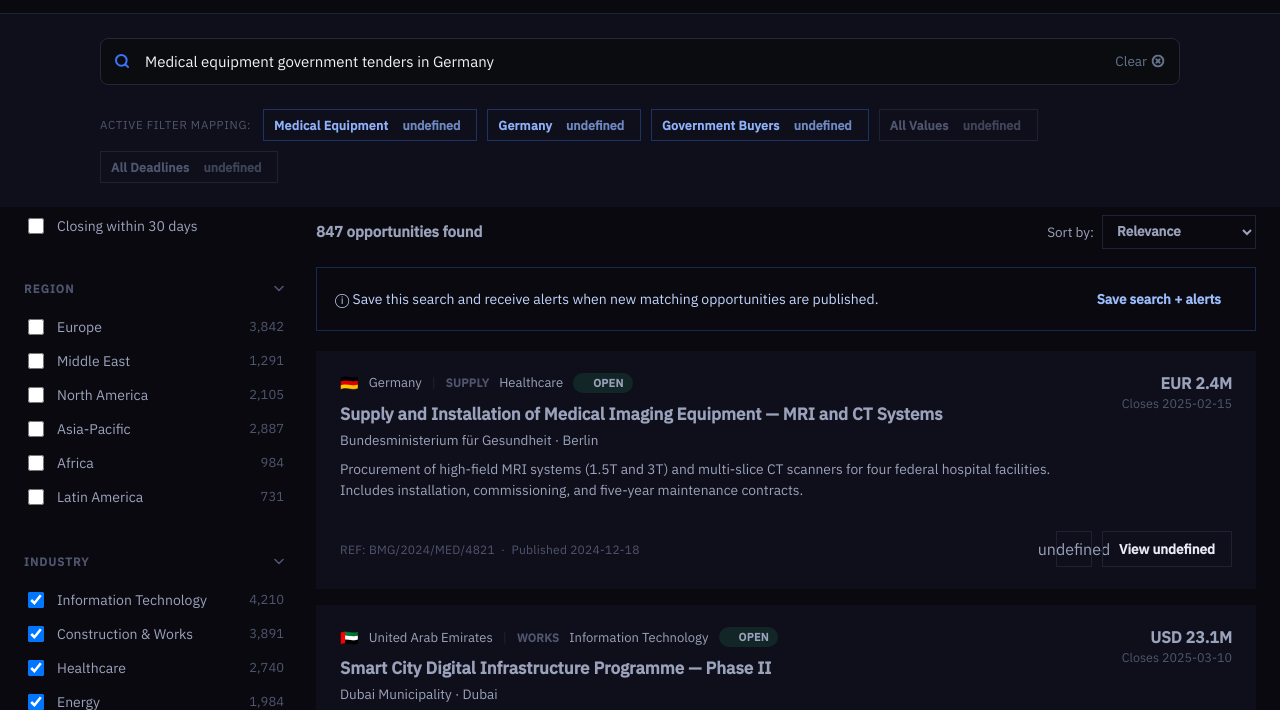
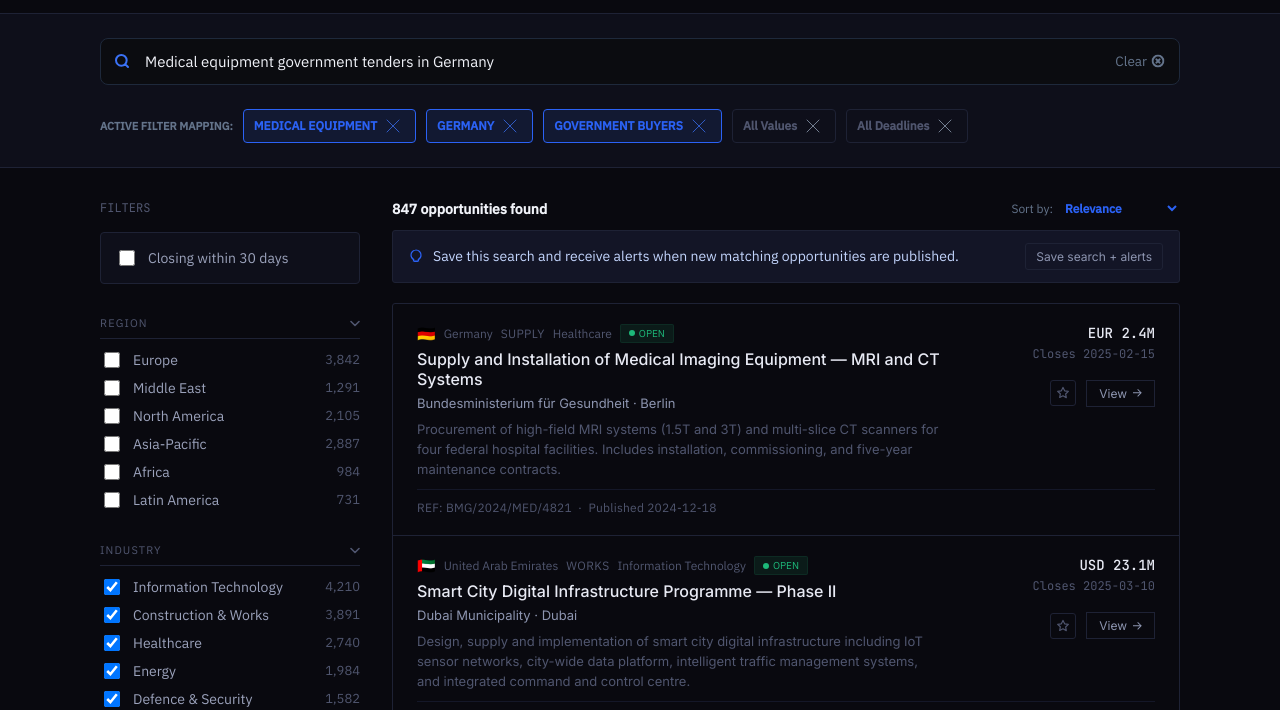
Before and after one commit to zaidwork72-ui/tendersandbids, a plain HTML site: page pages/tenders/tenderlisting.html in a window 1280 px wide. Shown: the part 57-767 px from the top of the page. Drawn offline with nearby package versions, Linux system fonts and the light colour scheme.

Commit message:
tenderPage

```diff
--- a/css/components.css
+++ b/css/components.css
@@ -694,30 +694,29 @@
   align-items:center;
   flex-wrap:wrap;
   gap:10px;
-  font-size: 12.5px;
+  font-size: 11px;
 }
 .active-filter .label{
-  color: var(--text-faint);
-  letter-spacing:.06em;
+  color: var(--login-input);
   text-transform:uppercase;
-  font-size:11.5px;
-  margin-right:2px;
+  font-size:11px;
+  font-weight: 600;
 }
 .filter-tag{
   display:inline-flex;
   align-items:center;
-  gap:8px;
-  padding:6px 10px;
-  border-radius: var(--radius-s);
-  font-size:12.5px;
+  gap:var(--space-4);
+  padding: var(--space-4) var(--space-10);
+  border-radius: 4px;
+  font-size:12px;
   font-weight:600;
-  letter-spacing:.02em;
   border:1px solid transparent;
 }
 .filter-tag.active{
-  background: var(--blue-soft);
-  color: #8fb1fb;
-  border-color: rgba(59,114,246,0.35);
+  background: rgba(59, 114, 246, 0.11);
+  color: var(--primary);
+  border: 1px solid var(--primary);
+  text-transform: uppercase;
 }
 .filter-tag.inactive{
   background: var(--surface-2);
@@ -730,32 +729,62 @@
   display:flex;
   color: inherit;
   opacity:.75;
+  padding: 0;
 }
 .filter-tag button:hover{ opacity:1; }
 
 /* --- Sidebar filter groups --- */
+.sidebar{
+    display: flex;
+    flex-direction: column;
+}
+
+.textTitle{
+    text-transform: uppercase;
+    color: var(--text-faint);
+    font-weight: 400;
+    font-size: 12px;
+    font-family: var(--font-mono);
+}
+
 .filter-block{
   border-bottom:1px solid var(--border-soft);
-  padding: 20px 0;
+  padding-top: var(--space-24);
 }
-.filter-block:first-child{ padding-top:0; }
+.filter-block:first-child{
+    padding-top:0;
+}
+
+.filterssss{
+    padding-top: var(--space-10);
+    display: flex;
+    flex-direction: column;
+    gap: var(--space-6);
+}
+
+.filterssss .region-filters{
+    display: flex;
+    flex-direction: column;
+    gap: var(--space-6);
+}
+
 .filter-block-title{
   display:flex;
   align-items:center;
   justify-content:space-between;
-  font-size:11.5px;
+  font-size:11px;
   letter-spacing:.1em;
   color: var(--text-faint);
   text-transform:uppercase;
-  font-weight:600;
-  margin-bottom:14px;
+  font-weight:400;
   cursor:pointer;
+  padding: var(--space-8) 0;
+  border-bottom: 1px solid var(--border);
 }
 .checkbox-row{
   display:flex;
   align-items:center;
   justify-content:space-between;
-  padding:6px 0;
   font-size:14px;
   color: var(--text-dim);
   cursor:pointer;
@@ -784,10 +813,10 @@
   align-items:center;
   justify-content:space-between;
   gap:16px;
-  background: var(--blue-soft);
-  border:1px solid rgba(59,114,246,0.3);
-  border-radius: var(--radius-m);
-  padding:14px 18px;
+  background: var(--panel);
+  border:1px solid var(--border);
+  border-radius: var(--radius-3);
+  padding:var(--space-12) var(--space-16);
   color:#c3d5fd;
   font-size:14px;
   margin-bottom:20px;
@@ -797,15 +826,17 @@
   align-items:center;
   gap:10px;
 }
+
 .btn-outline-blue{
   background:transparent;
-  border:1px solid var(--blue);
-  color:#9cbcfb;
-  padding:8px 16px;
-  border-radius: var(--radius-s);
-  font-size:13.5px;
-  font-weight:600;
+  border:1px solid var(--border);
+  color:var(--text-muted);
+  padding:5px var(--space-10);
+  border-radius: var(--radius-3);
+  font-size:12px;
+  font-weight:400;
   white-space:nowrap;
+  font-family: var(--font-ui);
 }
 .btn-outline-blue:hover{ background: rgba(59,114,246,0.12); }
 
@@ -813,122 +844,211 @@
 .badge{
   display:inline-flex;
   align-items:center;
-  gap:5px;
-  padding:3px 9px;
-  border-radius: 20px;
-  font-size:11px;
-  font-weight:700;
-  letter-spacing:.03em;
+  gap:var(--space-4);
+  padding: var(--space-2) var(--space-8);
+  border-radius: var(--radius-xs);
+  font-size:10px;
+  font-weight:400;
   text-transform:uppercase;
 }
-.badge .dot{ width:6px; height:6px; border-radius:50%; }
-.badge.open{ background: rgba(51,207,138,0.12); color: var(--green); }
-.badge.open .dot{ background: var(--green); }
-.badge.closing{ background: rgba(230,168,58,0.12); color: var(--amber); }
-.badge.closing .dot{ background: var(--amber); }
+.badge .dot {
+    width: 6px;
+    height: 6px;
+    border-radius: 50%;
+    display: flex;
+    justify-content: center;
+    align-items: center;
+}
+
+.badge.open {
+    background: rgba(29, 185, 122, 0.1);
+    color: rgba(29, 185, 122, 1);
+    border: 1px solid rgba(29, 185, 122, 0.1);
+}
+
+.badge.open .dot {
+    background: rgba(29, 185, 122, 1);
+}
+
+.badge.closing {
+    background: #E8972A1F;
+    color: #E8972A;
+    border: 1px solid #E8972A4D;
+}
+
+.badge.closing .dot {
+    background: #E8972A;
+}
 
 .tag-pill{
-  font-size:11.5px;
-  font-weight:600;
-  letter-spacing:.03em;
-  color: var(--text-faint);
+  font-size:12px;
+  font-weight:400;
+  letter-spacing:.03em;;
   text-transform:uppercase;
 }
 
 /* --- Tender card --- */
 .tender-card{
-  border:1px solid var(--border-soft);
+  border-bottom: 1px solid var(--border);
   border-radius: var(--radius-l);
-  background: var(--surface);
-  padding: 22px 24px;
-  margin-bottom:16px;
+  background: transparent;
+  padding: var(--space-20) var(--space-24);
   transition: border-color .15s ease;
 }
-.tender-card:hover{ border-color: var(--border); }
+
+.tender-list .tender-card:last-child{
+    border-bottom: none;
+}
+
+.tender-card:hover{
+  border-color: var(--border);
+}
+
+/* --- Top section --- */
 .tender-card-top{
   display:flex;
   align-items:flex-start;
   justify-content:space-between;
-  gap:16px;
+  gap:32px;
 }
+
+/* --- Left section --- */
+.tender-card-left{
+  flex:1;
+  min-width:0;
+}
+
+/* --- Right section --- */
+.tender-card-right{
+  flex-shrink:0;
+  display:flex;
+  flex-direction:column;
+  align-items:flex-end;
+  min-width:180px;
+}
+
+/* --- Meta --- */
 .tender-meta-line{
   display:flex;
   align-items:center;
-  gap:10px;
+  gap:var(--space-8);
+  font-size:12px;
+  color:rgba(80, 86, 111, 1);
+  font-weight: 400;
+  margin-bottom: var(--space-6);
+}
+
+.tender-meta-line .flag{
+  font-size:15px;
+}
+
+.tender-meta-line .sep{
+  color:var(--border);
+}
+
+
+/* --- Title --- */
+.tender-title{
+  font-size:16px;
+  font-weight:500;
+  font-family: var(--font-ui);
+  color: var(--text);
+}
+
+/* --- Buyer --- */
+.tender-buyer{
   font-size:13px;
-  color: var(--text-dim);
-  margin-bottom:10px;
+  font-weight: 400;
+  font-family: var(--font-ui);
+  color:var(--text-muted);
+  padding-top: var(--space-6);
 }
-.tender-meta-line .flag{ font-size:15px; }
-.tender-meta-line .sep{ color: var(--border); }
+
+/* --- Description --- */
+.tender-desc{
+  font-size:13px;
+  color:var(--text-faint);
+  line-height:1.55;
+  font-family: var(--font-ui);
+  padding-top: var(--space-8);
+}
+
+/* --- Value --- */
 .tender-value{
   text-align:right;
-  font-weight:700;
-  font-size:16px;
+  font-weight:500;
+  font-size:14px;
   white-space:nowrap;
+  font-family: var(--font-mono);
+  color: var(--text);
 }
+
+/* --- Closing date --- */
 .tender-closes{
   text-align:right;
-  font-size:12.5px;
-  color: var(--text-faint);
-  margin-top:2px;
+  font-size:12px;
+  color:var(--text-faint);
+  margin-top:var(--space-4);
+  font-family: var(--font-mono);
 }
-.tender-closes.urgent{ color: var(--amber); }
-.tender-title{
-  font-size:17px;
-  font-weight:600;
-  margin: 2px 0 6px;
+
+.tender-closes.urgent{
+  color:var(--amber);
 }
-.tender-title:hover{ color: var(--blue); cursor:pointer; }
-.tender-buyer{
-  font-size:13.5px;
-  color: var(--text-dim);
-  margin-bottom:10px;
-}
-.tender-desc{
-  font-size:13.8px;
-  color: var(--text-dim);
-  line-height:1.55;
-  max-width: 760px;
-  margin-bottom:16px;
-}
-.tender-card-bottom{
-  display:flex;
-  align-items:center;
-  justify-content:space-between;
-  border-top: 1px dashed var(--border-soft);
-  padding-top:14px;
-}
-.tender-ref{
-  font-family: var(--mono);
-  font-size:12px;
-  color: var(--text-faint);
-  letter-spacing:.02em;
-}
+
+/* --- Actions --- */
 .tender-actions{
   display:flex;
   align-items:center;
   gap:10px;
+  margin-top:18px;
 }
+
 .icon-btn{
-  width:36px; height:36px;
-  display:flex; align-items:center; justify-content:center;
+  padding: 5px;
+  display:flex;
+  align-items:center;
+  justify-content:center;
   border:1px solid var(--border);
-  border-radius: var(--radius-s);
-  background: var(--surface-2);
-  color: var(--text-dim);
+  border-radius:var(--radius-3);
 }
-.icon-btn:hover{ color: var(--amber); border-color: var(--amber); }
+
+.icon-btn:hover{
+  color:var(--amber);
+  border-color:var(--amber);
+}
+
 .btn-view{
   display:flex;
   align-items:center;
   gap:6px;
   border:1px solid var(--border);
-  background: var(--surface-2);
-  color: var(--text);
-  padding:8px 16px;
-  border-radius: var(--radius-s);
-  font-size:13.5px;
-  font-weight:600;
+  background:var(--surface-2);
+  color:var(--text-muted);
+  padding:5px var(--space-12);
+  border-radius:var(--radius-s);
+  font-size:12px;
+  font-weight:400;
+  font-family: var(--font-ui);
 }
-.btn-view:hover{ border-color: var(--blue); color:#9cbcfb; }
+
+.btn-view:hover{
+  border-color:var(--blue);
+  color:#9cbcfb;
+}
+
+/* --- Bottom section --- */
+.tender-card-bottom{
+  display:flex;
+  align-items:center;
+  border-top:1px solid var(--border-inner);
+  padding-top:var(--space-10);
+  margin-top:var(--space-10);
+}
+
+.tender-ref{
+  font-family:var(--mono);
+  font-size:12px;
+  color:var(--text-faint);
+  letter-spacing:.02em;
+}
--- a/css/global.css
+++ b/css/global.css
@@ -123,6 +123,7 @@ a {
     --radius-sm: 4px;
     --radius-md: 6px;
     --radius-8: 8px;
+    --radius-3: 3px;
 
     --content: 1240px;
     --header-pad-x: var(--space-100);
--- a/css/style.css
+++ b/css/style.css
@@ -439,14 +439,14 @@
 }
 
 .wallet-box {
-    padding: var(--space-16);
+    padding: var(--space-8);
     background: var(--surface);
     border: 1px solid var(--border);
     border-radius: var(--radius-xs);
 }
 
 .wallet-box p + p {
-    margin-top: var(--space-16);
+    margin-top: var(--space-8);
     font-size: 14px;
     line-height: 20.8px;
     color: var(--text-body);
@@ -483,7 +483,7 @@
 
 
 .trusted-section {
-    margin-top: 40px;
+    margin-top: 48px;
 }
 
 .trusted-heading {
@@ -644,6 +644,7 @@
 .main-search{
     background-color: var(--surface);
     padding: var(--space-24) 0;
+    border-bottom: 1px solid var(--border);
 }
 
 .main-search .main-shell{
@@ -657,12 +658,14 @@
   display:grid;
   grid-template-columns: 260px 1fr;
   gap: 32px;
-  padding: 8px 24px 60px;
+  padding-top: var(--space-32);
+  padding-bottom: var(--space-100);
 }
 
 .sidebar{
   align-self:start;
 }
+
 .sidebar-title{
   font-size:11.5px;
   letter-spacing:.1em;
@@ -677,38 +680,42 @@
   gap:10px;
   font-size:14px;
   color: var(--text-dim);
-  padding-bottom:18px;
-  border-bottom:1px solid var(--border-soft);
-  margin-bottom:6px;
+  padding: var(--space-14);
+  border: 1px solid var(--border);
+  background-color: var(--surface);
+  border-radius: var(--radius-sm);
+  margin-top: var(--space-16);
 }
 .top-checkbox input{
   width:16px; height:16px;
   accent-color: var(--blue);
 }
 
+
 .results-header{
   display:flex;
   align-items:center;
   justify-content:space-between;
-  margin-bottom:18px;
+  margin-bottom:var(--space-12);
 }
 .results-count{
-  font-size:15px;
+  font-size:14px;
   font-weight:600;
+  color: var(--login-title-text);
 }
 .sort-control{
   display:flex;
   align-items:center;
   gap:8px;
-  font-size:13.5px;
-  color: var(--text-dim);
+  font-size:12px;
+  font-weight: 400;
+  color: var(--login-input);
 }
 .sort-control select{
   background: var(--surface-2);
-  border:1px solid var(--border);
-  color: var(--blue);
+  border:none;
+  color: var(--primary);
   font-weight:600;
-  padding:6px 10px;
   border-radius: var(--radius-s);
   outline:none;
 }
@@ -716,4 +723,6 @@
 .tender-list{
   display:flex;
   flex-direction:column;
+  border: 1px solid var(--border);
+  border-radius: var(--radius-3);
 }
--- a/js/components.js
+++ b/js/components.js
@@ -93,7 +93,9 @@ fileSearch: '<svg width="24" height="24" fill="none" xmlns="http://www.w3.org/20
 lockKey: '<svg width="24" height="24" fill="none" xmlns="http://www.w3.org/2000/svg"><path d="M12 17a1 1 0 1 0 0-2 1 1 0 0 0 0 2Z" stroke="#9BA2BB" stroke-linecap="round" stroke-linejoin="round"/><path d="M19 10H5a2 2 0 0 0-2 2v8a2 2 0 0 0 2 2h14a2 2 0 0 0 2-2v-8a2 2 0 0 0-2-2ZM7 10V7a5 5 0 1 1 10 0v3" stroke="#9BA2BB" stroke-linecap="round" stroke-linejoin="round"/></svg>',
 multiple: '<svg width="24" height="24" fill="none" xmlns="http://www.w3.org/2000/svg"><path d="m12 15 2 2 4-4" stroke="#9BA2BB" stroke-linecap="round" stroke-linejoin="round"/><path d="M20 8H10a2 2 0 0 0-2 2v10a2 2 0 0 0 2 2h10a2 2 0 0 0 2-2V10a2 2 0 0 0-2-2Z" stroke="#9BA2BB" stroke-linecap="round" stroke-linejoin="round"/><path d="M4 16c-1.1 0-2-.9-2-2V4c0-1.1.9-2 2-2h10c1.1 0 2 .9 2 2" stroke="#9BA2BB" stroke-linecap="round" stroke-linejoin="round"/></svg>',
 blueX: '<svg width="24" height="24" fill="none" xmlns="http://www.w3.org/2000/svg"><path d="M18 6 6 18M6 6l12 12" stroke="#3B72F6" stroke-linecap="round" stroke-linejoin="round"/></svg>',
-greyX: '<svg width="24" height="24" fill="none" xmlns="http://www.w3.org/2000/svg"><path d="M18 6 6 18M6 6l12 12" stroke="#94A3B8" stroke-linecap="round" stroke-linejoin="round"/></svg>'
+greyX: '<svg width="24" height="24" fill="none" xmlns="http://www.w3.org/2000/svg"><path d="M18 6 6 18M6 6l12 12" stroke="#94A3B8" stroke-linecap="round" stroke-linejoin="round"/></svg>',
+favourite:'<svg width="14" height="14" fill="none" xmlns="http://www.w3.org/2000/svg"><path d="m6.995 1.499 1.65 3.348 3.697.54-2.678 2.608.63 3.687-3.299-1.938-3.297 1.739.63-3.688-2.68-2.409 3.698-.54L6.996 1.5Z" stroke="#50566F" stroke-width="1.199" stroke-linejoin="round"/></svg>',
+viewArrow: '<svg width="9" height="8" fill="none" xmlns="http://www.w3.org/2000/svg"><path d="m4.952 7.636-.657-.647 2.702-2.702H0v-.938h6.997L4.295.656 4.952 0 8.77 3.818 4.952 7.636Z" fill="#8D95B0"/></svg>'
 };
 
 function renderNavbar() {
--- a/js/main.js
+++ b/js/main.js
@@ -212,18 +212,21 @@ document.addEventListener("DOMContentLoaded", () => {
 function renderActiveFilters() {
   const wrap = document.getElementById("active-filter");
   if (!wrap) return;
+
   wrap.innerHTML = `
     <span class="label">Active filter mapping:</span>
+
     ${tenderListingPage.activeFilter
       .map(
         (f) => `
-      <span class="filter-tag ${f.active ? "active" : "inactive"}">
-        ${f.name}
-        <button type="button" aria-label="Remove ${f.name}">
-          ${f.active ? icons.closeBlue : icons.closeGrey}
-        </button>
-      </span>
-    `
+          <span class="filter-tag ${f.active ? "active" : "inactive"}">
+            ${f.name}
+
+            <button type="button" aria-label="Remove ${f.name}">
+              ${f.active ? icons.blueX : icons.greyX}
+            </button>
+          </span>
+        `
       )
       .join("")}
   `;
@@ -271,34 +274,60 @@ function renderResultsHeader() {
 function renderTenderCards() {
   renderList("tender-list", tenderListingPage.tenders, (t) => `
     <article class="tender-card">
+
+      <!-- Top section -->
       <div class="tender-card-top">
-        <div>
+
+        <!-- Left content -->
+        <div class="tender-card-left">
+
           <div class="tender-meta-line">
             <span class="flag">${t.flag}</span>
             <span>${t.country}</span>
-            <span class="sep">|</span>
+
             <span class="tag-pill">${t.type}</span>
             <span>${t.industry}</span>
             ${badgeTemplate(t)}
           </div>
+
           <h3 class="tender-title">${t.title}</h3>
+
           <p class="tender-buyer">${t.buyer}</p>
+
+          <p class="tender-desc">${t.desc}</p>
+
         </div>
-        <div>
+
+        <!-- Right content -->
+        <div class="tender-card-right">
+
           <div class="tender-value">${t.value}</div>
-          <div class="tender-closes ${t.urgent ? "urgent" : ""}">Closes ${t.closes}</div>
+
+          <div class="tender-closes ${t.urgent ? "urgent" : ""}">
+            Closes ${t.closes}
+          </div>
+
+          <div class="tender-actions">
+            <button class="icon-btn" aria-label="Save tender">
+              ${icons.favourite}
+            </button>
+
+            <button class="btn-view">
+              View ${icons.viewArrow}
+            </button>
+          </div>
+
         </div>
+
       </div>
 
-      <p class="tender-desc">${t.desc}</p>
+      <!-- Bottom section -->
+      <div class="tender-card-bottom">
+        <span class="tender-ref">
+          REF: ${t.ref} &nbsp;·&nbsp; Published ${t.published}
+        </span>
+      </div>
 
-      <div class="tender-card-bottom">
-        <span class="tender-ref">REF: ${t.ref} &nbsp;·&nbsp; Published ${t.published}</span>
-        <div class="tender-actions">
-          <button class="icon-btn" aria-label="Save tender">${icons.star}</button>
-          <button class="btn-view">View ${icons.view}</button>
-        </div>
-      </div>
     </article>
   `);
 }
--- a/pages/tenders/tenderlisting.html
+++ b/pages/tenders/tenderlisting.html
@@ -65,6 +65,9 @@
         <section class="listing-shell shell">
             <!-- ===== Sidebar ===== -->
             <aside class="sidebar">
+                <div class="textTitle">
+                    Filters
+                </div>
                 <div class="top-checkbox">
                     <input type="checkbox" id="closing-30" />
                     <label for="closing-30">Closing within 30 days</label>
@@ -75,7 +78,9 @@
                         <span>Region</span>
                         <svg width="12" height="12" fill="none" xmlns="http://www.w3.org/2000/svg"><path d="m3 4.5 4 4 4-4" stroke="currentColor" stroke-width="1.6" stroke-linecap="round" stroke-linejoin="round"/></svg>
                     </div>
-                    <div id="region-filters"></div>
+                    <div class="filterssss">
+                        <div id="region-filters" class="region-filters"></div>
+                    </div>
                 </div>
 
                 <div class="filter-block">
@@ -83,7 +88,10 @@
                         <span>Industry</span>
                         <svg width="12" height="12" fill="none" xmlns="http://www.w3.org/2000/svg"><path d="m3 4.5 4 4 4-4" stroke="currentColor" stroke-width="1.6" stroke-linecap="round" stroke-linejoin="round"/></svg>
                     </div>
-                    <div id="industry-filters"></div>
+                    <div class="filterssss">
+<div id="industry-filters" class="region-filters"></div>
+                    </div>
+
                 </div>
 
                 <div class="filter-block">
@@ -91,7 +99,10 @@
                         <span>Tender Type</span>
                         <svg width="12" height="12" fill="none" xmlns="http://www.w3.org/2000/svg"><path d="m3 4.5 4 4 4-4" stroke="currentColor" stroke-width="1.6" stroke-linecap="round" stroke-linejoin="round"/></svg>
                     </div>
-                    <div id="tender-type-filters"></div>
+                    <div class="filterssss">
+<div id="tender-type-filters" class="region-filters"></div>
+                    </div>
+
                 </div>
             </aside>
 
@@ -111,7 +122,8 @@
                 </div>
 
                 <div class="save-banner">
-                    <span class="left">ⓘ Save this search and receive alerts when new matching opportunities are published.</span>
+                    <span class="left">
+                        <svg width="14" height="14" fill="none" xmlns="http://www.w3.org/2000/svg"><path d="M6.995 1A4.999 4.999 0 0 0 2 5.995a5.296 5.296 0 0 0 2.708 4.627l-.21 1.37h4.997l-.21-1.37a4.997 4.997 0 0 0 2.708-4.627A4.999 4.999 0 0 0 6.995.999Z" stroke="#2B62F5" stroke-width="1.199"/><path d="M5.497 12.492h2.998" stroke="#2B62F5" stroke-width="1.199" stroke-linecap="round"/></svg> Save this search and receive alerts when new matching opportunities are published.</span>
                     <button class="btn-outline-blue">Save search + alerts</button>
                 </div>
 
```
